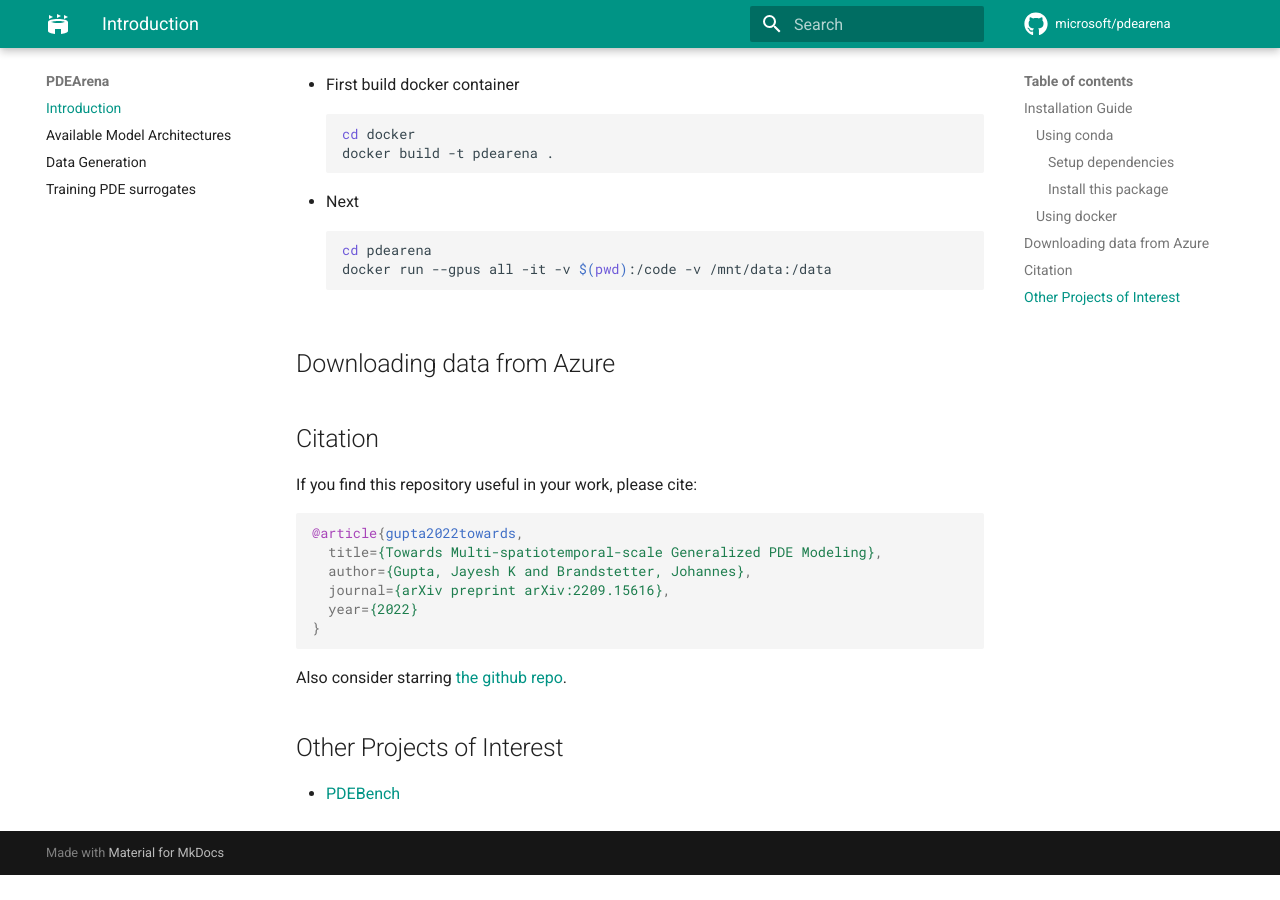
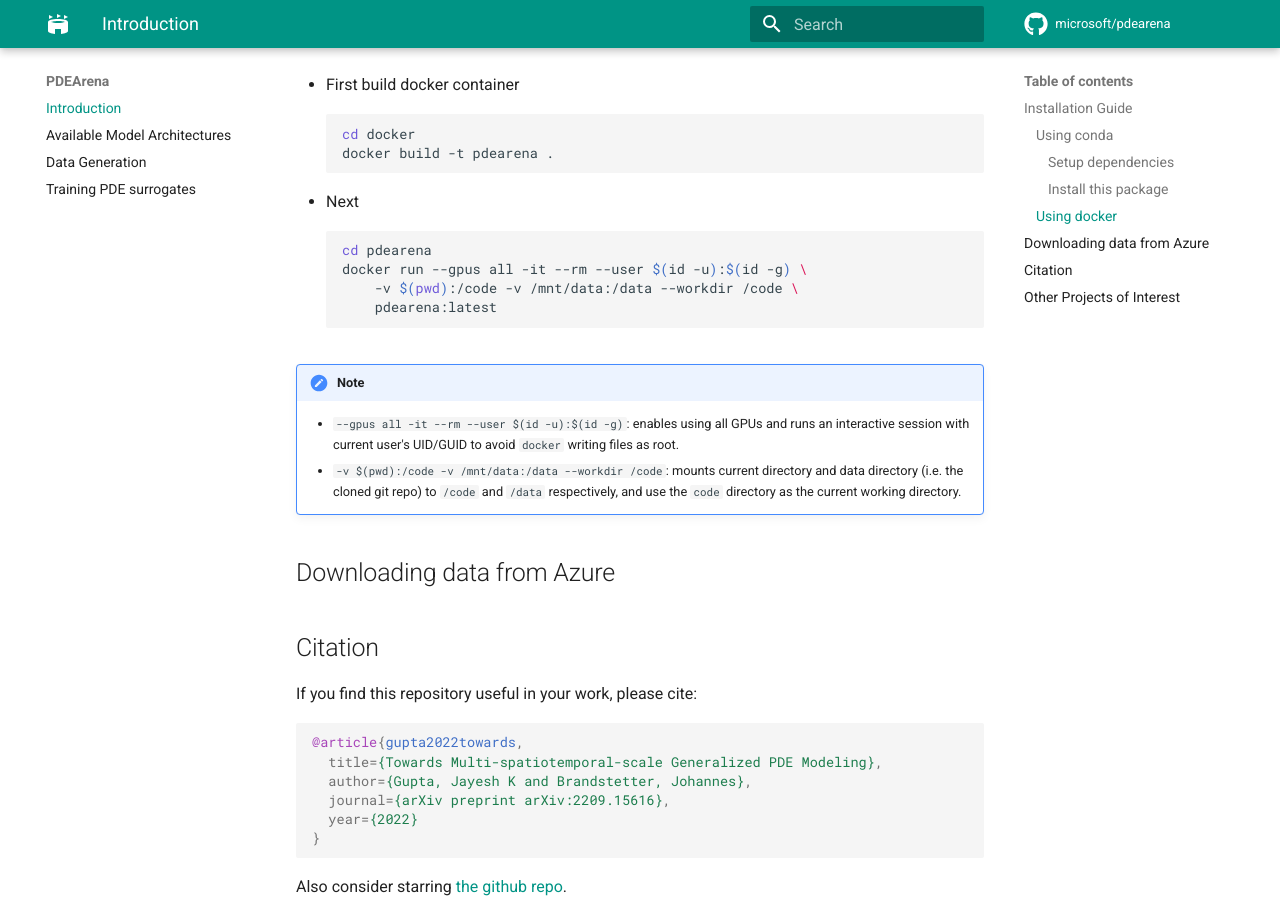
Before and after one commit to pdearena/pdearena, an MkDocs documentation site: the page built from docs/index.md, in a window 1280 px wide and 900 px high, scrolled down 857 px. Built offline with MkDocs 1.6.1 and Material for MkDocs 9.7.7, drawn with Linux system fonts in a browser that asks for light colours; comment, search, counter and statistics services are not loaded; before the commit the page ends 1732 px from its top, so only the background shows below that.

Commit message:
add some explanation

````diff
--- a/docs/index.md
+++ b/docs/index.md
@@ -46,8 +46,14 @@ docker build -t pdearena .
 - Next
 ```bash
 cd pdearena
-docker run --gpus all -it -v $(pwd):/code -v /mnt/data:/data
+docker run --gpus all -it --rm --user $(id -u):$(id -g) \
+    -v $(pwd):/code -v /mnt/data:/data --workdir /code \
+    pdearena:latest
 ```
+!!! note
+
+    - `--gpus all -it --rm --user $(id -u):$(id -g)`: enables using all GPUs and runs an interactive session with current user's UID/GUID to avoid `docker` writing files as root.
+    - `-v $(pwd):/code -v /mnt/data:/data --workdir /code`: mounts current directory and data directory (i.e. the cloned git repo) to `/code` and `/data` respectively, and use the `code` directory as the current working directory.
 
 ## Downloading data from Azure
 
````
